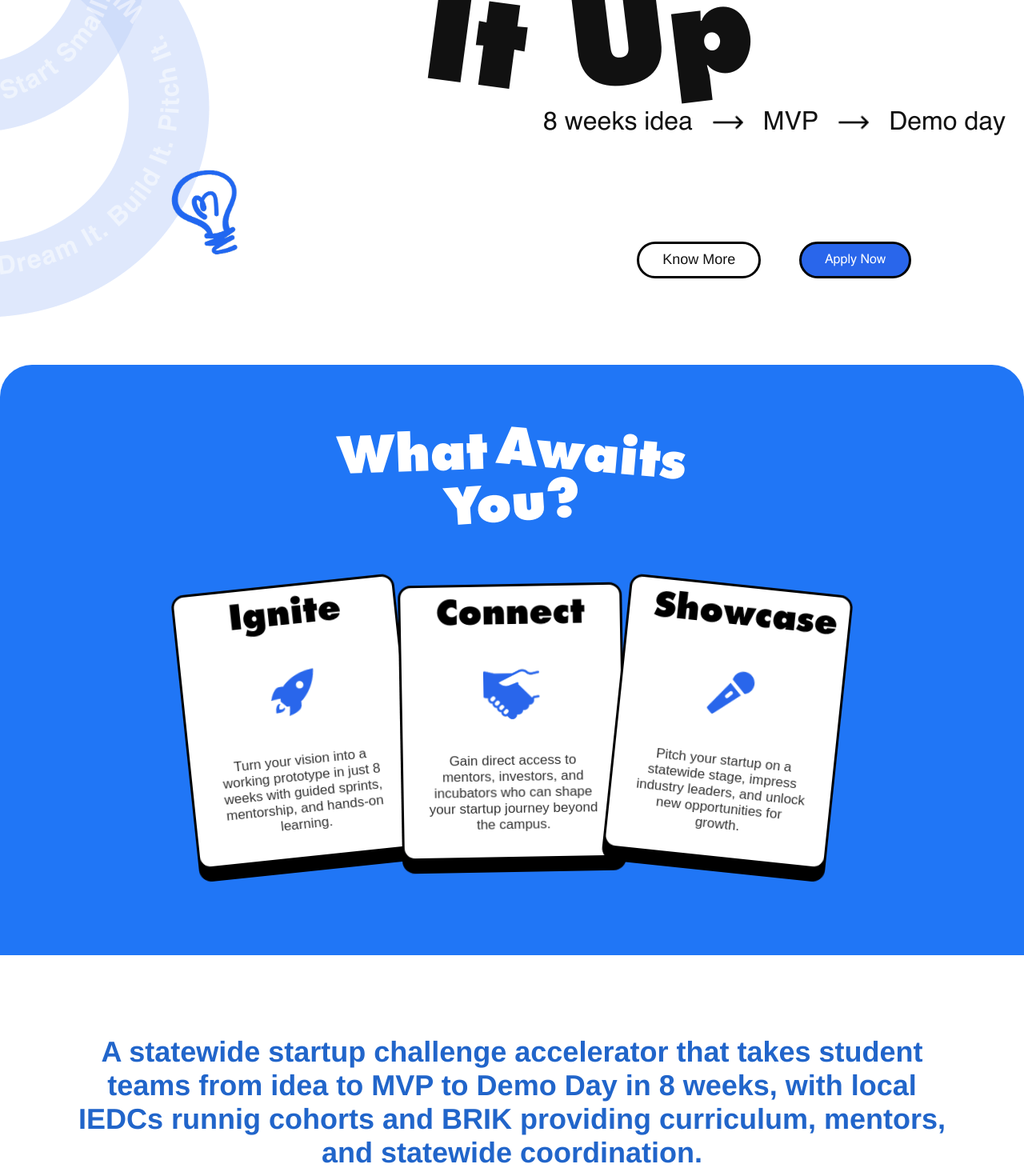
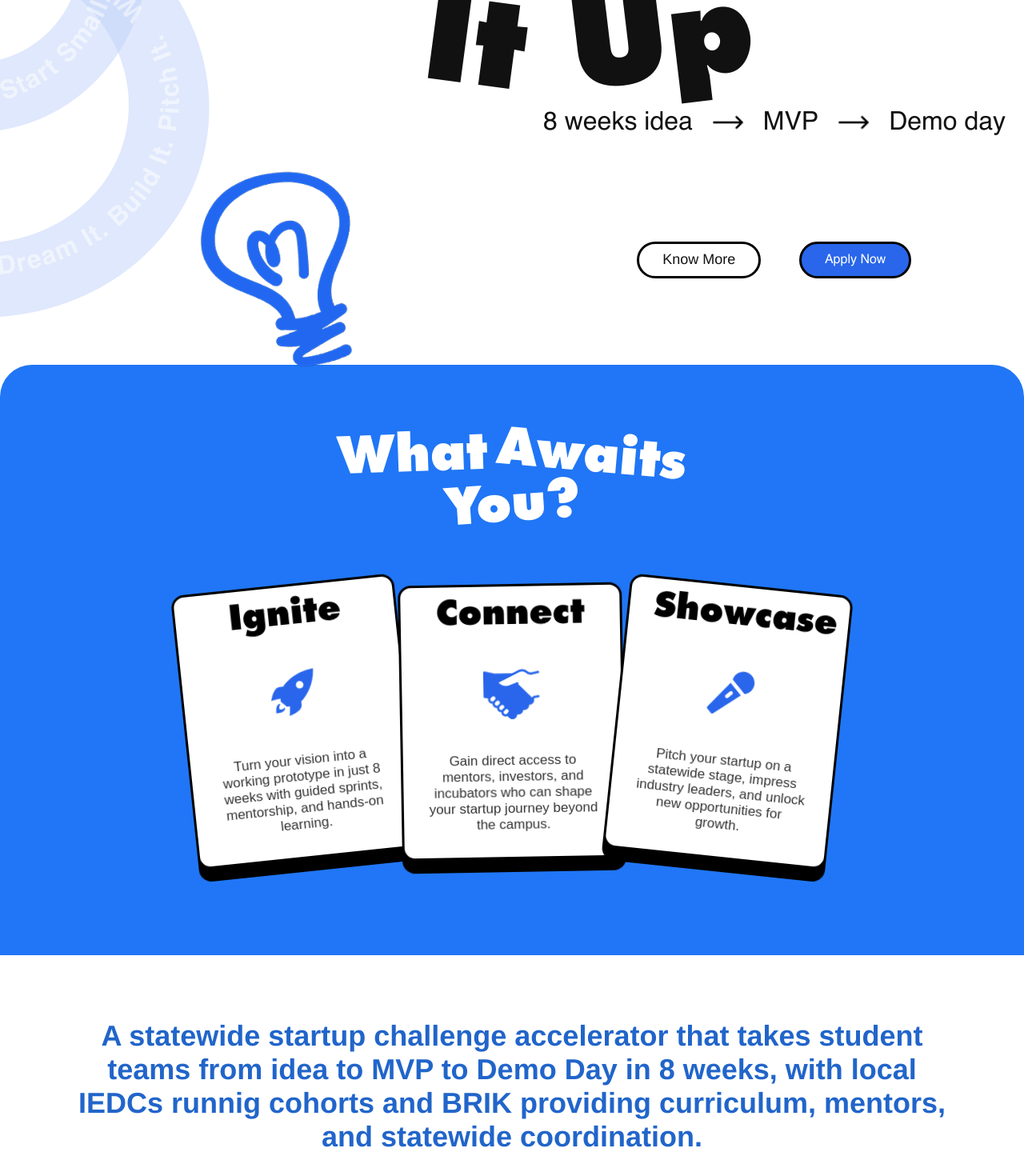
Before and after one commit to aswin-2005/BRIK-StartItUp, a React (Create React App) app in the folder client/: page / in a window 1280 px wide. Shown: the part 380-1850 px from the top of the page at 80% size. Built offline with nearby package versions, Linux system fonts and the light colour scheme; a web font is replaced by a local one.

Commit message:
arrow coorection and para styling

```diff
--- a/client/src/Hero.css
+++ b/client/src/Hero.css
@@ -152,12 +152,12 @@
   }
   .hero-gif {
     position: absolute;
-    left: 20%;
-    bottom: 5%;
+    left: 27%;
+    bottom: -22%;
     transform: translateX(-50%);
-  }
+}
 
   .hero-gif img {
-    max-width: 250px;
+    max-width: 36rem;
     height: auto;
   }
--- a/client/src/what-awaits.jsx
+++ b/client/src/what-awaits.jsx
@@ -220,7 +220,7 @@ const Paragraph = styled.p`
     font-weight: bold;
     color: #2165caff;
     text-align: center;
-    padding: 100px 80px;
+    padding: 80px 80px;
 
     @media (max-width: 768px) {
         font-size: 24px;
```
